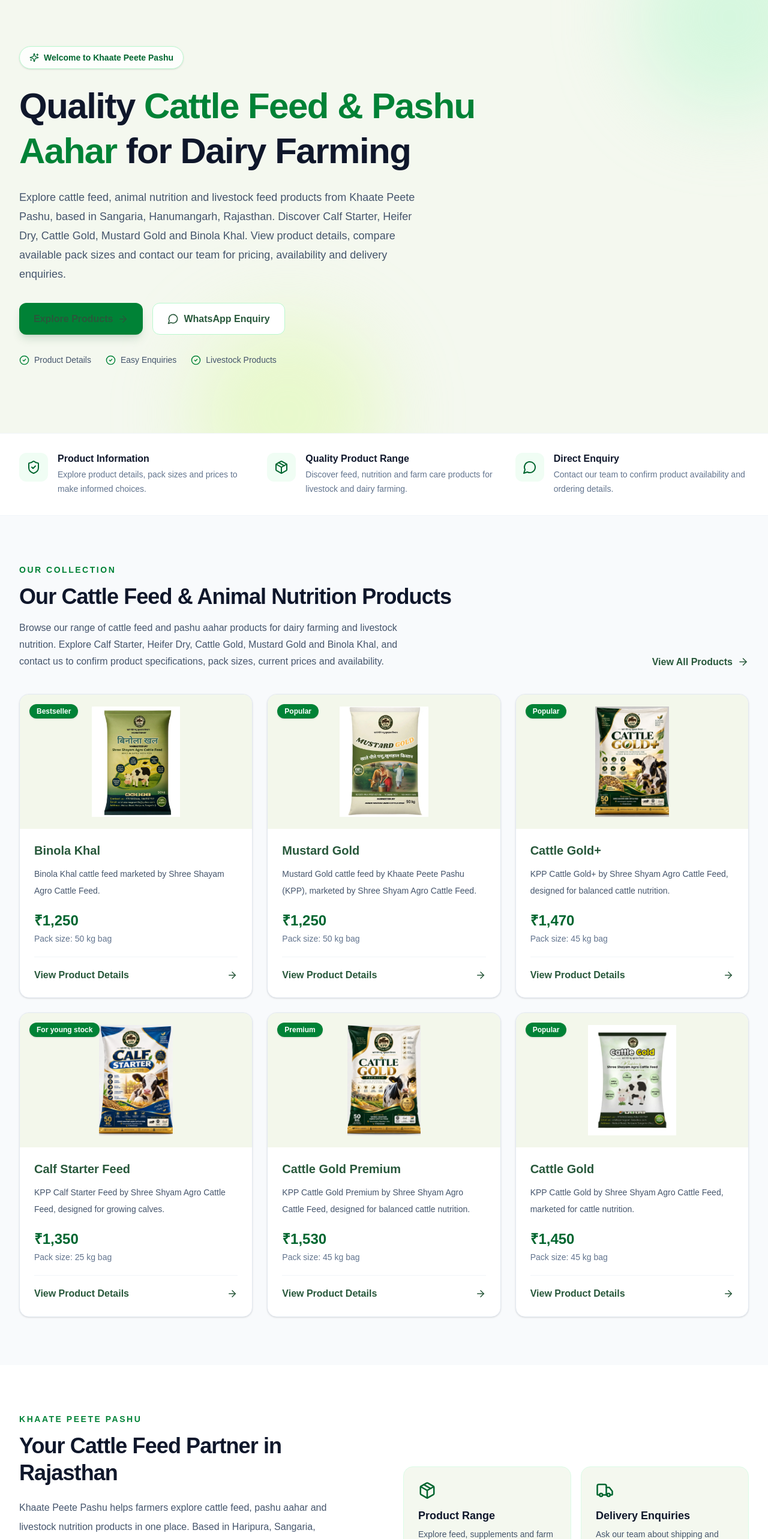
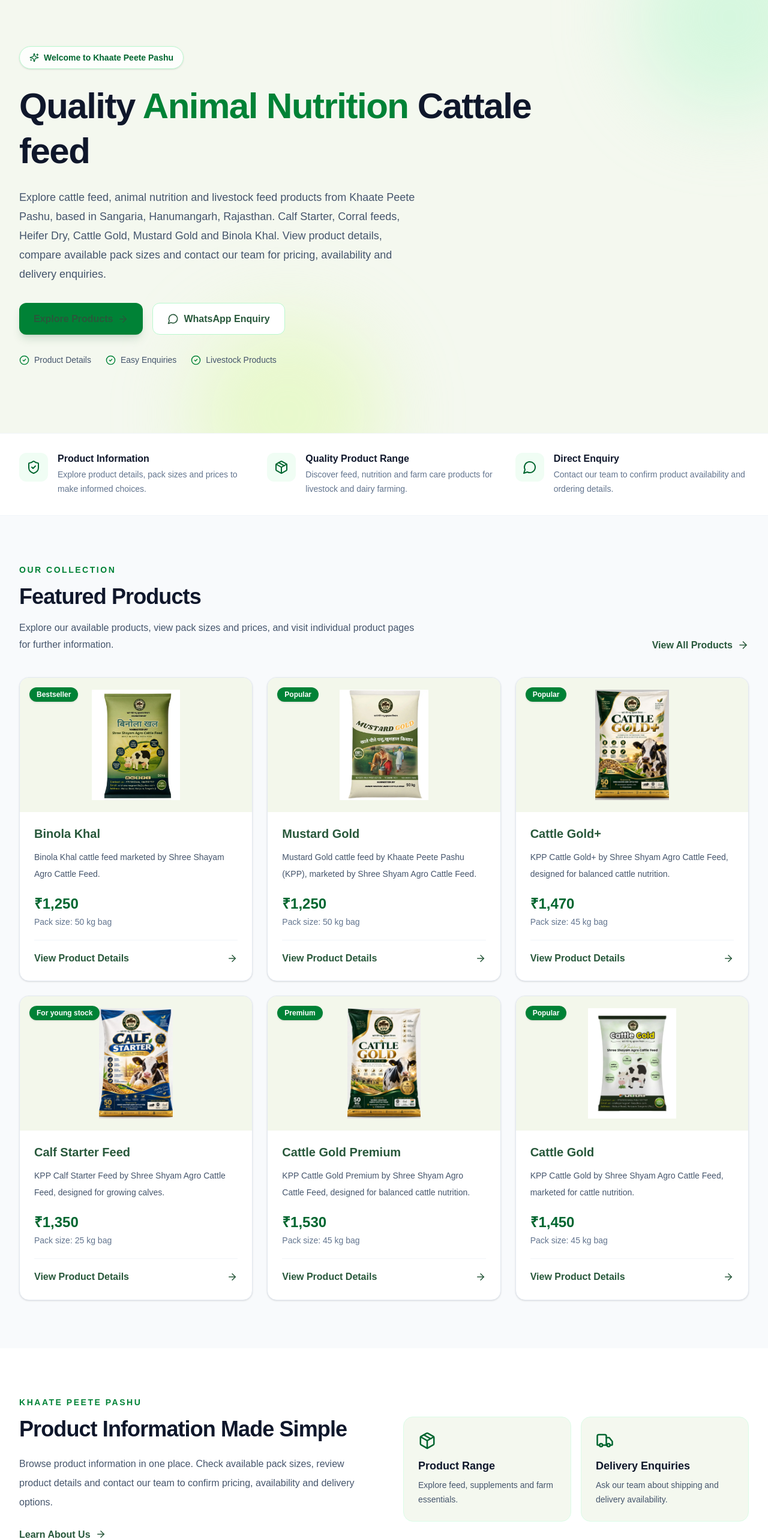
Before and after one commit to jsed2023/Khaate-Peete-Pashu, a Next.js app: page / in a window 1280 px wide. Shown: the part 100-2666 px from the top of the page at 60% size. Built offline with nearby package versions, Linux system fonts and the light colour scheme.

Commit message:
Add files via upload

```diff
--- a/app/page.tsx
+++ b/app/page.tsx
@@ -78,20 +78,18 @@
             <h1 className="mt-6 max-w-4xl text-4xl font-extrabold leading-tight tracking-tight text-slate-900 dark:text-white sm:text-5xl lg:text-6xl">
               Quality{" "}
               <span className="text-green-700 dark:text-green-400">
-                Cattle Feed & Pashu Aahar
+                Animal Nutrition
               </span>{" "}
-              for Dairy Farming
+              Cattale feed
             </h1>
 
             <p className="mt-6 max-w-2xl text-base leading-8 text-slate-600 dark:text-slate-300 sm:text-lg">
-              Explore cattle feed, animal nutrition and
-              livestock feed products from Khaate Peete Pashu,
-              based in Sangaria, Hanumangarh, Rajasthan.
-              Discover Calf Starter, Heifer Dry, Cattle Gold,
-              Mustard Gold and Binola Khal. View product
-              details, compare available pack sizes and
-              contact our team for pricing, availability
-              and delivery enquiries.
+              Explore cattle feed, animal nutrition and livestock
+              feed products from Khaate Peete Pashu, based in Sangaria,
+               Hanumangarh, Rajasthan. Calf Starter, Corral feeds, Heifer Dry,
+                Cattle Gold, Mustard Gold and Binola Khal. View product details,
+                compare available pack sizes and contact our team
+                for pricing, availability and delivery enquiries.
             </p>
 
             <div className="mt-8 flex flex-wrap gap-4">
@@ -146,7 +144,7 @@
         </div>
       </section>
 
-      {/* Benefits Section - Unchanged */}
+      {/* Benefits Section */}
       <section className="border-y border-slate-100 bg-white dark:border-white/10 dark:bg-[#121d16]">
         <div className="mx-auto grid max-w-7xl gap-6 px-4 py-8 sm:grid-cols-2 sm:px-6 lg:grid-cols-3 lg:px-8">
           {benefits.map(({ title, description, icon: Icon }) => (
@@ -182,16 +180,13 @@
               </p>
 
               <h2 className="mt-3 text-3xl font-extrabold tracking-tight text-slate-900 dark:text-white sm:text-4xl">
-                Our Cattle Feed & Animal Nutrition Products
+                Featured Products
               </h2>
 
               <p className="mt-4 max-w-2xl leading-7 text-slate-600 dark:text-slate-300">
-                Browse our range of cattle feed and pashu
-                aahar products for dairy farming and livestock
-                nutrition. Explore Calf Starter, Heifer Dry,
-                Cattle Gold, Mustard Gold and Binola Khal, and
-                contact us to confirm product specifications,
-                pack sizes, current prices and availability.
+                Explore our available products, view pack sizes
+                and prices, and visit individual product pages
+                for further information.
               </p>
             </div>
 
@@ -211,6 +206,7 @@
                   key={product.id}
                   className="group flex h-full flex-col overflow-hidden rounded-2xl border border-slate-200 bg-white shadow-sm transition duration-300 hover:-translate-y-1 hover:border-green-200 hover:shadow-xl hover:shadow-green-950/5 dark:border-white/10 dark:bg-[#17251b] dark:hover:border-green-900"
                 >
+                  {/* Product Image */}
                   <Link
                     href={`/products/${product.slug}`}
                     aria-label={`View ${product.name}`}
@@ -232,6 +228,7 @@
                     )}
                   </Link>
 
+                  {/* Product Information */}
                   <div className="flex flex-1 flex-col p-6">
                     <h3 className="text-xl font-bold text-slate-900 dark:text-white">
                       <Link
@@ -246,6 +243,7 @@
                       {product.description}
                     </p>
 
+                    {/* Price and Unit */}
                     <div className="mt-5">
                       <p className="text-2xl font-extrabold text-green-800 dark:text-green-400">
                         {money(product.price)}
@@ -256,6 +254,7 @@
                       </p>
                     </div>
 
+                    {/* Product Link */}
                     <Link
                       href={`/products/${product.slug}`}
                       className="mt-5 inline-flex items-center justify-between gap-2 border-t border-slate-100 pt-4 font-bold text-green-800 transition dark:border-white/10 dark:text-green-400"
@@ -311,19 +310,14 @@
               </p>
 
               <h2 className="mt-3 text-3xl font-extrabold tracking-tight text-slate-900 dark:text-white sm:text-4xl">
-                Your Cattle Feed Partner in Rajasthan
+                Product Information Made Simple
               </h2>
 
               <p className="mt-5 leading-8 text-slate-600 dark:text-slate-300">
-                Khaate Peete Pashu helps farmers explore cattle
-                feed, pashu aahar and livestock nutrition
-                products in one place. Based in Haripura,
-                Sangaria, Hanumangarh, Rajasthan, we provide
-                product information and direct enquiry options
-                for customers interested in dairy feed and
-                animal nutrition. Contact our team to learn
-                about product availability, pricing and
-                delivery options.
+                Browse product information in one place. Check
+                available pack sizes, review product details and
+                contact our team to confirm pricing, availability
+                and delivery options.
               </p>
 
               <Link
@@ -368,7 +362,7 @@
         </div>
       </section>
 
-      {/* Contact CTA - Unchanged */}
+      {/* Contact CTA */}
       <section className="bg-white py-16 dark:bg-[#121d16] sm:py-20">
         <div className="mx-auto max-w-7xl px-4 sm:px-6 lg:px-8">
           <div className="relative overflow-hidden rounded-3xl bg-[#14291b] p-8 text-white sm:p-12 lg:p-14">
```
